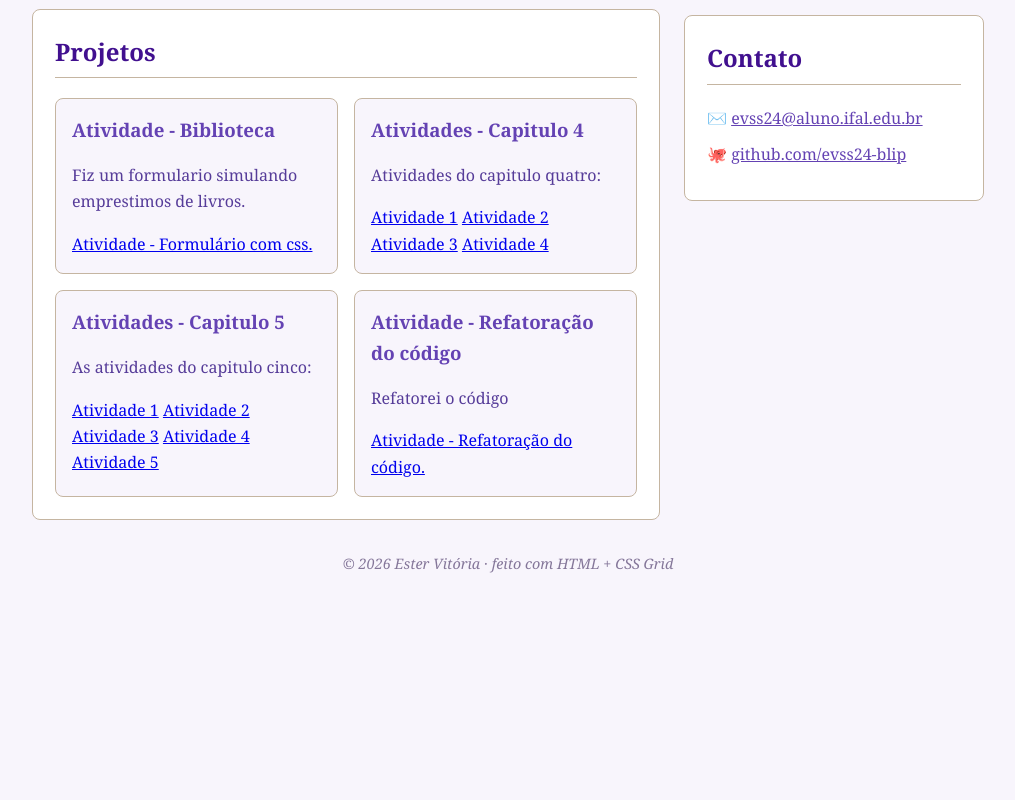
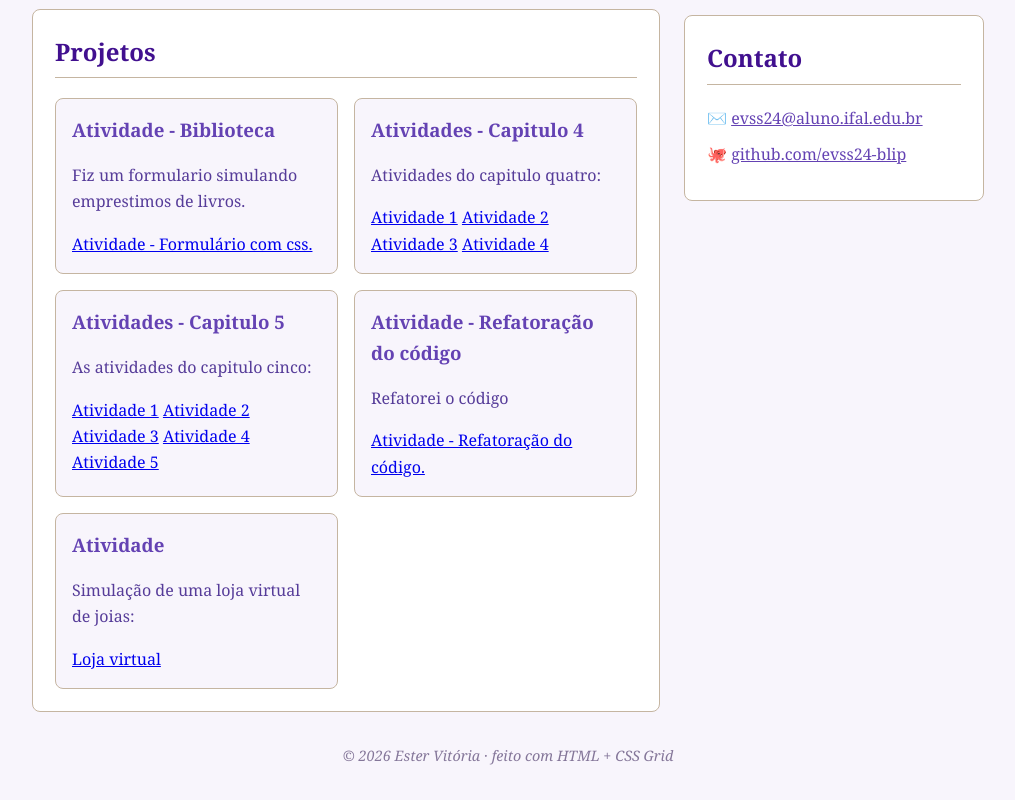
Before and after one commit to evss24-blip/evss24-blip.github.io, a plain HTML site: page index.html in a window 1280 px wide. Shown: the part 459-1259 px from the top of the page, without its empty margins (132-1147 px from the left). Before the commit the page ends 1067 px from the top, so only its background shows below. Drawn offline with Linux system fonts and the light colour scheme.

Commit message:
Update index.html

```diff
--- a/index.html
+++ b/index.html
@@ -62,6 +62,12 @@
             <a href="cap07/atv01.html">Atividade -  Refatoração do código.</a>
           </article>
 
+            <article class="projeto">
+            <h3>Atividade</h3>
+            <p>Simulação de uma loja virtual de joias:</p>
+                <a href="https://evss24-blip.github.io/lojavirtual/">Loja virtual</a>
+          </article>
+
         </div>
       </section>
     </main>
```
